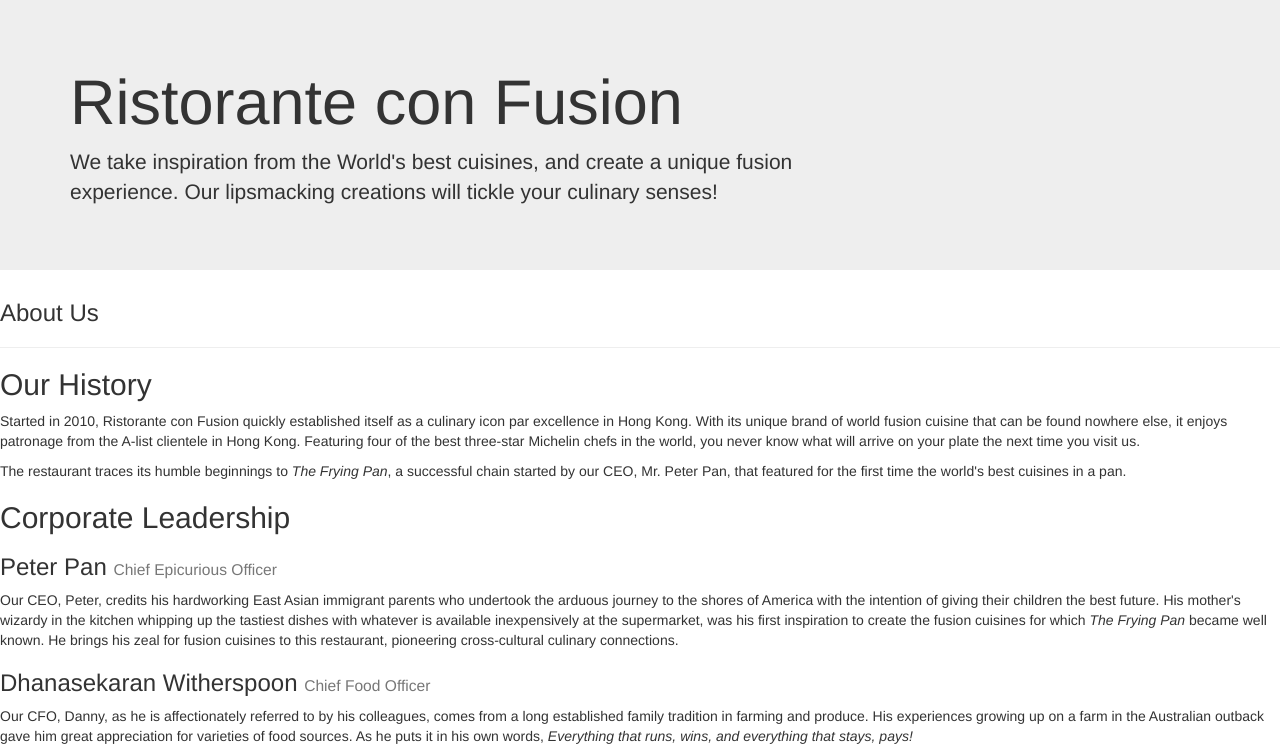
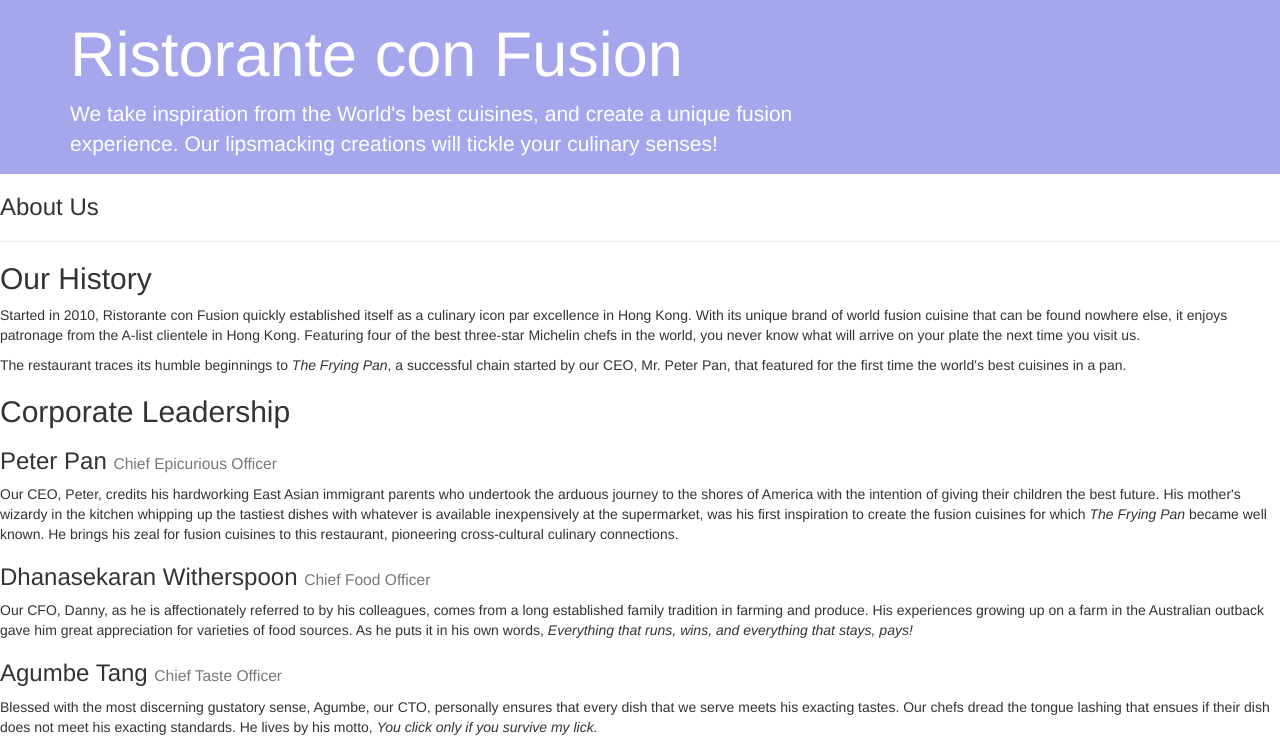
Before and after one commit to skyhawk86305/Bootstrap, a website: page aboutus.html in a window 1280 px wide. Shown: the top 754 px of the page. Drawn offline with nearby package versions, Linux system fonts and the light colour scheme.

Commit message:
Changes to styles.css. Added lavendar and white(foreground and color css). Moved to \css directory

```diff
--- a/aboutus.html
+++ b/aboutus.html
@@ -9,6 +9,7 @@
 
     <!-- Bootstrap CSS -->
     <link rel="stylesheet" href="node_modules/bootstrap/dist/css/bootstrap.min.css">
+    <link href="css/styles.css" rel="stylesheet">
     <title>Ristorante Con Fusion: About Us</title>
 
 </head>
--- /dev/null
+++ b/css/styles.css
@@ -0,0 +1,9 @@
+.jumbotron{
+    margin:0px auto;
+    padding:0px;
+    color: white;
+    background-color: #a6a6ed;
+}
+.h1{
+	color:white;
+}
--- a/styles.css
+++ /dev/null
@@ -1,4 +0,0 @@
-.row-header{
-    margin:0px auto;
-    padding:0px;
-}
```
